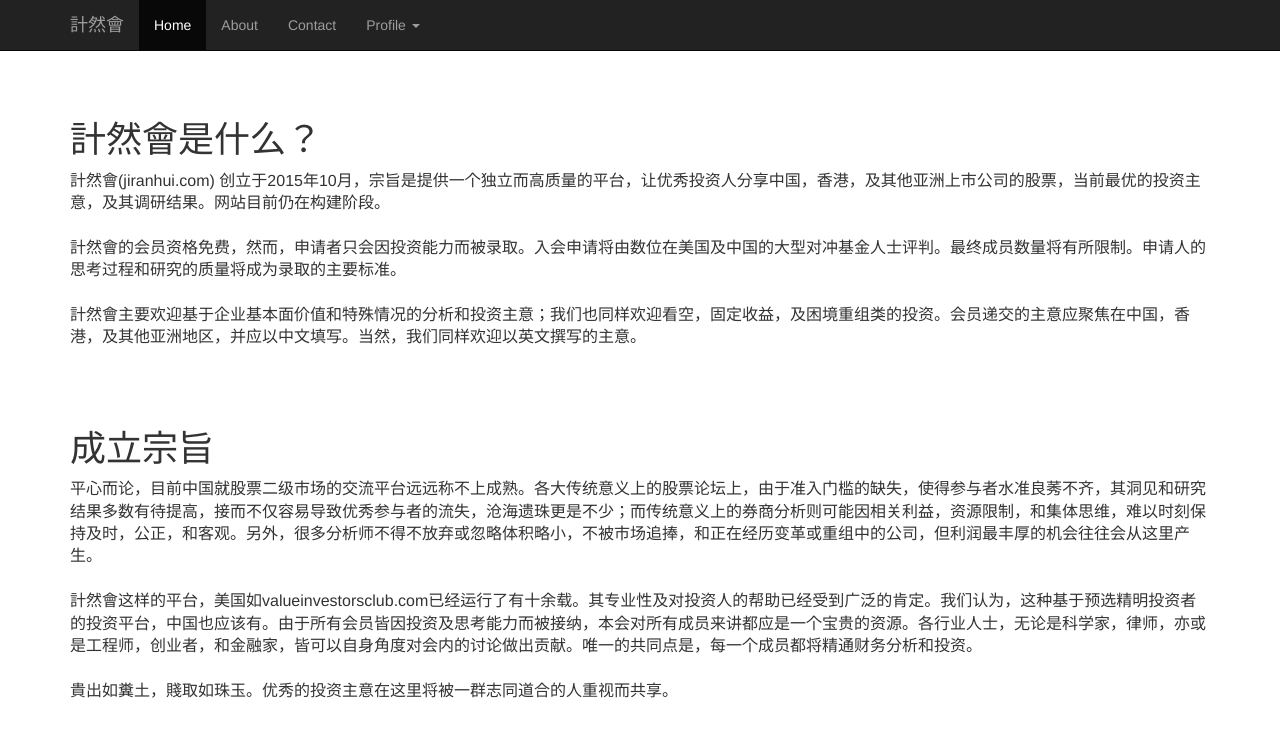
After one commit to stphnma/investor_club, a Django app: page /about in a window 1280 px wide. The commit adds this page. Shown: the top 737 px of the page. Run offline with Django 3.2, Linux system fonts and the light colour scheme; some libraries are stand-ins or nearby versions.

Commit message:
Adding about page

```diff
--- /dev/null
+++ b/forum/templates/forum/about.html
@@ -0,0 +1,32 @@
+{% extends "forum/base.html" %}
+{% block content %}
+<br><br>
+<br><br><br>
+<div class="container">
+    <h1> 計然會是什么？</h1>
+    <p class="lead" style="font-size:16px">
+
+    計然會(jiranhui.com) 创立于2015年10月，宗旨是提供一个独立而高质量的平台，让优秀投资人分享中国，香港，及其他亚洲上市公司的股票，当前最优的投资主意，及其调研结果。网站目前仍在构建阶段。
+    <br><br>
+    計然會的会员资格免费，然而，申请者只会因投资能力而被录取。入会申请将由数位在美国及中国的大型对冲基金人士评判。最终成员数量将有所限制。申请人的思考过程和研究的质量将成为录取的主要标准。
+    <br><br>
+    計然會主要欢迎基于企业基本面价值和特殊情况的分析和投资主意；我们也同样欢迎看空，固定收益，及困境重组类的投资。会员递交的主意应聚焦在中国，香港，及其他亚洲地区，并应以中文填写。当然，我们同样欢迎以英文撰写的主意。
+
+    </p>
+    <br><br>
+    <h1>成立宗旨</h1>
+    <p class="lead" style="font-size:16px">
+    平心而论，目前中国就股票二级市场的交流平台远远称不上成熟。各大传统意义上的股票论坛上，由于准入门槛的缺失，使得参与者水准良莠不齐，其洞见和研究结果多数有待提高，接而不仅容易导致优秀参与者的流失，沧海遗珠更是不少；而传统意义上的券商分析则可能因相关利益，资源限制，和集体思维，难以时刻保持及时，公正，和客观。另外，很多分析师不得不放弃或忽略体积略小，不被市场追捧，和正在经历变革或重组中的公司，但利润最丰厚的机会往往会从这里产生。
+    <br><br>
+
+    計然會这样的平台，美国如valueinvestorsclub.com已经运行了有十余载。其专业性及对投资人的帮助已经受到广泛的肯定。我们认为，这种基于预选精明投资者的投资平台，中国也应该有。由于所有会员皆因投资及思考能力而被接纳，本会对所有成员来讲都应是一个宝贵的资源。各行业人士，无论是科学家，律师，亦或是工程师，创业者，和金融家，皆可以自身角度对会内的讨论做出贡献。唯一的共同点是，每一个成员都将精通财务分析和投资。
+    <br><br>
+
+    貴出如糞土，賤取如珠玉。优秀的投资主意在这里将被一群志同道合的人重视而共享。
+
+
+    </p>
+</div>
+
+
+{% endblock %}
--- a/forum/templates/forum/base.html
+++ b/forum/templates/forum/base.html
@@ -37,20 +37,26 @@
           <a class="navbar-brand" href="{% url 'main' %}">計然會</a>
         </div>
         <div id="navbar" class="navbar-collapse collapse">
-          <form class="navbar-form navbar-right">
-            <div class="form-group">
-              <input type="text" placeholder="Email" class="form-control">
-            </div>
-            <div class="form-group">
-              <input type="password" placeholder="Password" class="form-control">
-            </div>
-            <button type="submit" class="btn btn-success">Sign in</button>
-          </form>
-        </div><!--/.navbar-collapse -->
+          <ul class="nav navbar-nav">
+            <li class="active"><a href="{% url 'main' %}">Home</a></li>
+            <li><a href="{% url 'about' %}">About</a></li>
+            <li><a href="#contact">Contact</a></li>
+            <li class="dropdown">
+              <a href="#" class="dropdown-toggle" data-toggle="dropdown" role="button" aria-haspopup="true" aria-expanded="false">Profile <span class="caret"></span></a>
+              <ul class="dropdown-menu">
+                <li><a href="#">Ideas</a></li>
+                <li><a href="#">Messages</a></li>
+                <li><a href="#">Something else here</a></li>
+                <li role="separator" class="divider"></li>
+                <li class="dropdown-header">Nav header</li>
+                <li><a href="#">Separated link</a></li>
+                <li><a href="#">One more separated link</a></li>
+              </ul>
+            </li>
+          </ul>
+        </div><!--/.nav-collapse -->
       </div>
     </nav>
-
-    <!-- Main jumbotron for a primary marketing message or call to action -->
 
 
 
--- a/forum/urls.py
+++ b/forum/urls.py
@@ -3,6 +3,7 @@ from . import views
 
 urlpatterns = [
     url(r'^$', views.main, name = "main"),
+    url(r'^about$', views.about, name = "about"),
     url(r'^idea/(?P<pk>[0-9]+)/$', views.idea_detail, name='idea_detail'),
     url(r'^new_idea/', views.new_idea, name='new_idea'),
     url(r'^post/(?P<pk>[0-9]+)/edit/$', views.comment_add, name = "comment_add"),
--- a/forum/views.py
+++ b/forum/views.py
@@ -8,6 +8,10 @@ from .forms import *
 def main(request):
     idea_list = IdeaPost.objects.all()
     return render(request, 'forum/main.html', {'idea_list': idea_list})
+
+def about(request):
+    return render(request, 'forum/about.html')
+
 
 
 def idea_detail(request, pk):
```
Also changed, not shown: 2 other files.
